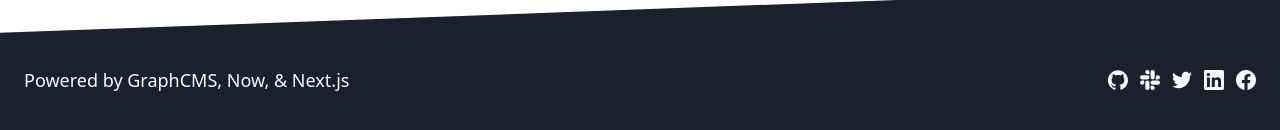
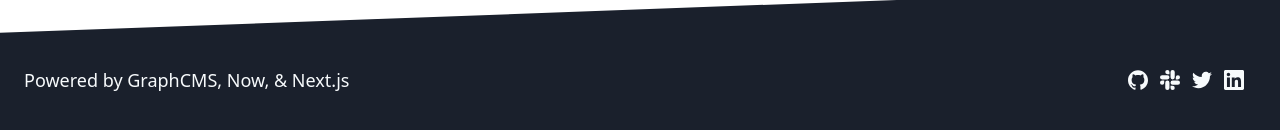
Before and after one commit to hygraph/nextjs-graphcms-events-starter, a Next.js app: page /cfp in a window 1280 px wide. Shown: the part 1760-1890 px from the top of the page. Built offline with nearby package versions, Linux system fonts and the light colour scheme.

Commit message:
remove fb link

```diff
--- a/src/components/Footer.js
+++ b/src/components/Footer.js
@@ -82,22 +82,6 @@ function Footer() {
                 </svg>
               </a>
             </li>
-            <li className="my-1">
-              <a
-                href="https://www.facebook.com/GraphCMS"
-                target="_blank"
-                className="text-lightgray hover:text-primary text-sm"
-                rel="noopener noreferrer"
-              >
-                <svg
-                  className="fill-current w-5 h-5"
-                  viewBox="0 0 24 24"
-                  xmlns="http://www.w3.org/2000/svg"
-                >
-                  <path d="m23.9981 11.9991c0-6.62694-5.3721-11.9991-11.999-11.9991-6.62694 0-11.9991 5.37216-11.9991 11.9991 0 5.9891 4.38789 10.9531 10.1242 11.8533v-8.3848h-3.04662v-3.4685h3.04662v-2.64357c0-3.00727 1.7914-4.66839 4.5322-4.66839 1.3128 0 2.686.23435 2.686.23435v2.9529h-1.513c-1.4906 0-1.9555.92494-1.9555 1.87385v2.25086h3.3279l-.532 3.4685h-2.7959v8.3848c5.7364-.9002 10.1242-5.8642 10.1242-11.8533z" />
-                </svg>
-              </a>
-            </li>
           </ul>
         </div>
       </div>
```
